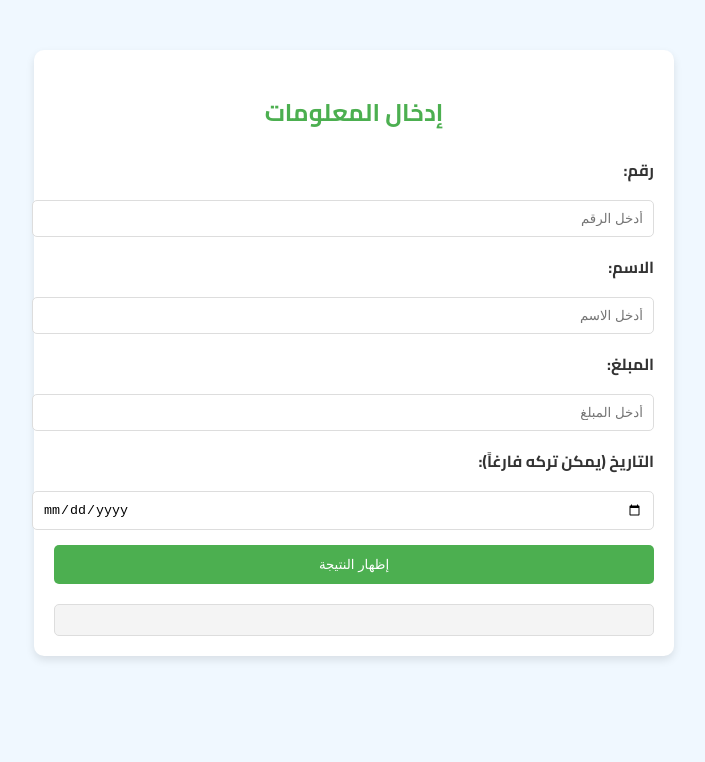
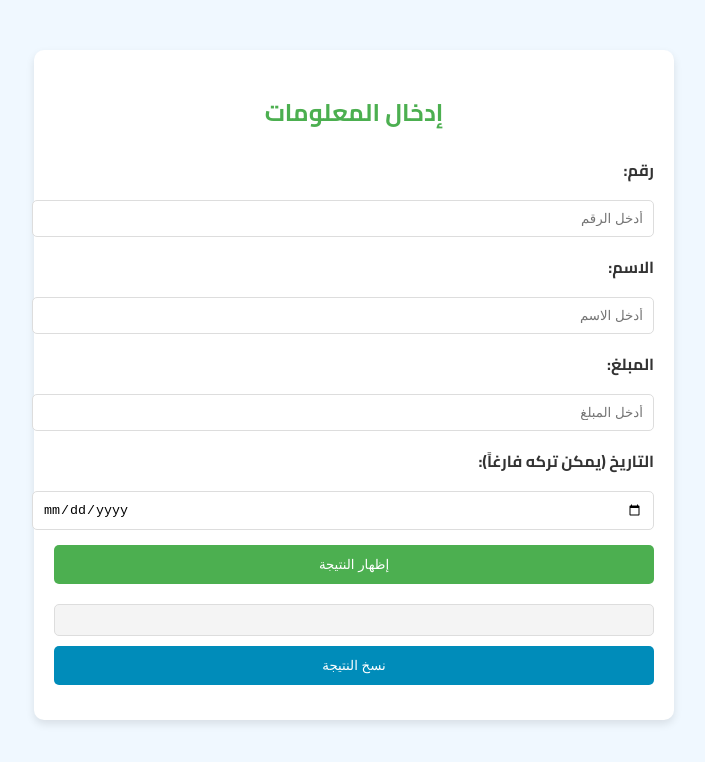
Before and after one commit to elwa2/zakat, a plain HTML site: page dataco.html in a window 1280 px wide. Shown: the whole page, without its empty margins (286-991 px from the left). Drawn offline with Linux system fonts and the light colour scheme.

Commit message:
Update dataco.html

```diff
--- a/dataco.html
+++ b/dataco.html
@@ -99,6 +99,17 @@
             }
         }
 
+        /* زر النسخ */
+        .copy-btn {
+            margin-top: 10px;
+            background-color: #008CBA;
+            transition: background-color 0.3s;
+        }
+
+        .copy-btn:hover {
+            background-color: #007B9E;
+        }
+
     </style>
 </head>
 <body>
@@ -120,6 +131,8 @@
     <button onclick="showResult()">إظهار النتيجة</button>
 
     <div class="result" id="result"></div>
+
+    <button class="copy-btn" onclick="copyResult()">نسخ النتيجة</button>
 </div>
 
 <script>
@@ -138,6 +151,15 @@
 
         document.getElementById('result').innerHTML = JSON.stringify(result, null, 4);
     }
+
+    function copyResult() {
+        const resultText = document.getElementById('result').textContent;
+        navigator.clipboard.writeText(resultText).then(() => {
+            alert("تم نسخ النتيجة!");
+        }).catch(err => {
+            alert("حدث خطأ أثناء النسخ: " + err);
+        });
+    }
 </script>
 
 </body>
```
